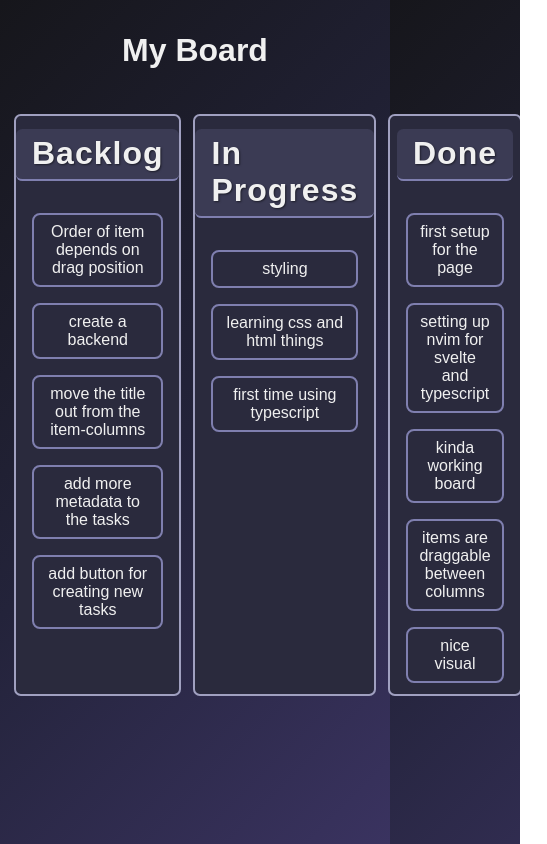
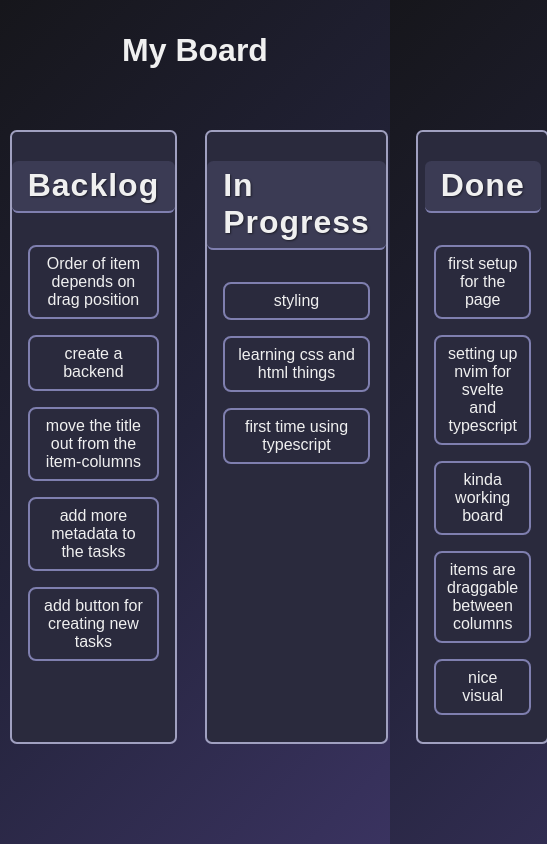
Before and after one commit to aaronbittel/BuildIt, a SvelteKit app in the folder frontend/: page / in a window 390 px wide. Shown: the whole page, 547 px wide, since content can reach past the window. Built offline with nearby package versions, Linux system fonts and the light colour scheme.

Commit message:
feat: add responsive side gutters

```diff
--- a/frontend/src/routes/+page.svelte
+++ b/frontend/src/routes/+page.svelte
@@ -80,10 +80,6 @@
 	}
 </script>
 
-<header>
-	<h1>My Board</h1>
-</header>
-
 {#snippet make_column(column: Column)}
 	<div
 		class="column"
@@ -120,11 +116,17 @@
 	</div>
 {/snippet}
 
-<div class="board">
-	{#each columns as column}
-		{@render make_column(column)}
-	{/each}
-</div>
+<header>
+	<h1>My Board</h1>
+</header>
+
+<main>
+	<div class="board">
+		{#each columns as column}
+			{@render make_column(column)}
+		{/each}
+	</div>
+</main>
 
 <style>
 	:global(html, body) {
@@ -145,13 +147,30 @@
 		justify-content: center;
 		align-items: center;
 		height: 100px;
+		margin-bottom: 2em;
+	}
+
+	main {
+		display: grid;
+		grid-template-columns: 7% 1fr 7%;
+		grid-template-areas: '. board .';
 	}
 
 	.board {
 		display: grid;
 		grid-template-columns: repeat(3, 1fr);
-		gap: 1em;
-		padding: 1em;
+		gap: 4em;
+		grid-area: board;
+	}
+
+	@media (max-width: 1200px) {
+		main {
+			grid-template-columns: 3% 1fr 3%;
+		}
+
+		.board {
+			gap: 2em;
+		}
 	}
 
 	.column {
@@ -161,6 +180,7 @@
 		align-items: center;
 		outline: 2px solid #a0a0c0;
 		border-radius: 0.3em;
+		padding: 1em 0em;
 	}
 
 	.column-title {
```
